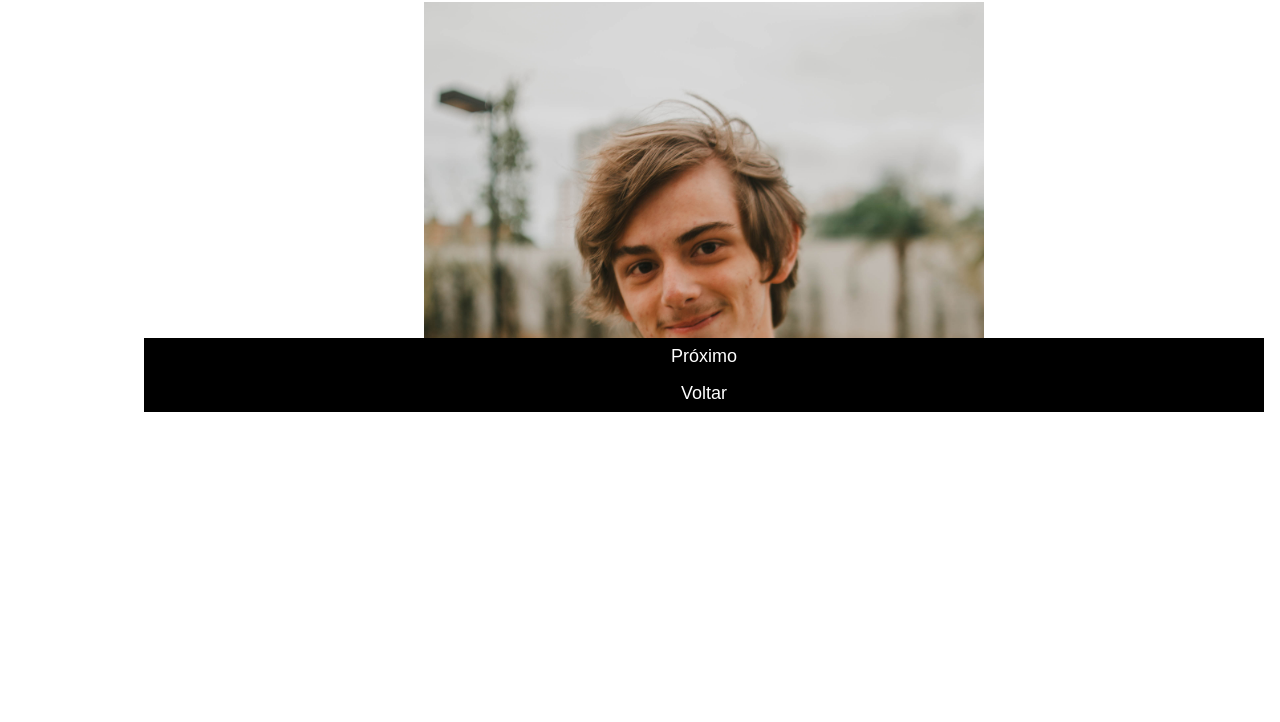
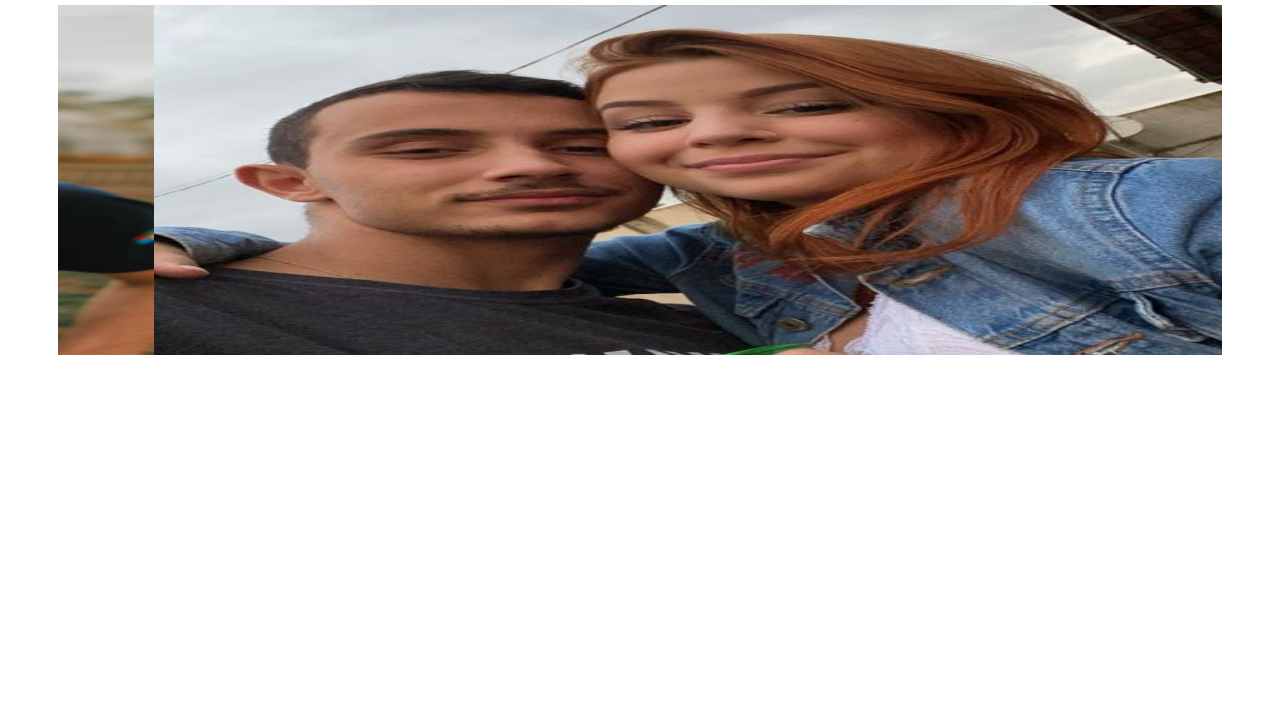
Before and after one commit to daviEstevam02/ApsPwr, a plain HTML site: page index.html in a window 1280 px wide. Shown: the part 78-800 px from the top of the page. Drawn offline with Linux system fonts and the light colour scheme; a script that the page names is missing.

Commit message:
slider novopt1

```diff
--- a/index.css
+++ b/index.css
@@ -112,6 +112,7 @@ body, html, main {
 }
 #secao-1{
   width: 100%;
+  height: 100%;
 }
 
 .slideshow-container img{
--- a/index.html
+++ b/index.html
@@ -47,14 +47,19 @@
     <main>
         <section id="secao-1">
             <div class="carousel-container">
+                <figure>
                     <div class="carousel-slide">
-            <img src="icons/IMG_1543.jpg" class="carousel-img" alt="A">
-            <img src="icons/EnzoPicture.jpg" class="carousel-img" alt="A">
-            <img src="icons/IMG_9353.jpg" class="carousel-img" alt="A">
+                        <img src="icons/IMG_1543.jpg"alt="A">
                     </div>
+                    <div class="carousel-slide">
+                        <img src="icons/EnzoPicture.jpg" alt="A">
                     </div>
-        <button id="nextBtn">Próximo</button>
-        <button id="prevBtn">Voltar</button>
+                    <div class="carousel-slide">
+                        <img src="icons/IMG_9353.jpg" alt="A">
+                    </div>
+                </figure>
+            </div>
+
         </section>
     </main>
 
@@ -62,8 +67,10 @@
         <section id="secao-2">
             <h1 class="titleSecondSection">Beneficios da captação da água da chuva</h1>
             <div class="secao2-content">
-            <p class="secondSectionParagraph">"Lorem ipsum dolor sit amet, consectetur adipiscing elit, sed do eiusmod
-                tempor incididunt ut labore et dolore magna aliqua. Ut enim ad minim veniam, quis nostrud exercitation
+                <p class="secondSectionParagraph">"Lorem ipsum dolor sit amet, consectetur adipiscing elit, sed do
+                    eiusmod
+                    tempor incididunt ut labore et dolore magna aliqua. Ut enim ad minim veniam, quis nostrud
+                    exercitation
                     ullamco laboris nisi ut aliquip ex ea commodo consequat. Duis aute irure dolor in reprehenderit in
                     voluptate velit esse cillum dolore eu fugiat nulla pariatur. Excepteur sint occaecat cupidatat non
                     proident, sunt in culpa qui officia deserunt mollit anim id est laborum." </p>
@@ -73,11 +80,14 @@
 
     <div class="thirdParallax">
         <section id="section-3">
-            <div><div class="img-area"></div></div>
+            <div>
+                <div class="img-area"></div>
+            </div>
         </section>
     </div>
     <!-- <div id="secao-3" style="height: 2000px; width: 200px;">3</div> -->
 </body>
 <script src="js/slideShow.js"></script>
 <script src="js/renderCards.js"></script>
+
 </html>
--- a/js/slideShow.js
+++ /dev/null
@@ -1,19 +0,0 @@
-var slideIndex = 0;
-showSlides();
-
-function showSlides() {
-  var i;
-  var slides = document.getElementsByClassName("carousel-slide");
-  var dots = document.getElementsByClassName("dot");
-  for (i = 0; i < slides.length; i++) {
-    slides[i].style.display = "none";
-  }
-  slideIndex++;
-  if (slideIndex > slides.length) {slideIndex = 1}
-  for (i = 0; i < dots.length; i++) {
-    dots[i].className = dots[i].className.replace(" active", "");
-  }
-  slides[slideIndex-1].style.display = "block";
-  dots[slideIndex-1].className += " active";
-  setTimeout(showSlides, 2000); // Change image every 2 seconds
-}
--- a/navbar.css
+++ b/navbar.css
@@ -1,9 +1,8 @@
-main {
-    margin-left: 8rem;
-    padding: 1rem;
-}
 
 
+  main {
+    padding: 3rem;
+}
   #navigation {
     /* list-style: none; */
     height: 80px;
@@ -61,6 +60,11 @@ ul.lista-links li img {
 }
 
 @media only screen and (max-width: 720px) {
+    main {
+        margin-left: 8rem;
+        padding: 1rem;
+    }
+
     #navigation {
         top: 0;
         width: 8rem;
--- a/slide.css
+++ b/slide.css
@@ -1,19 +1,37 @@
 .carousel-container {
-    width: 50%;
-    margin: auto;
-    padding-top: 50px;
-    overflow: hidden;
+   overflow: hidden;
+   height: 350px;
+   padding-top: 25px;
+   margin: 10px;
 }
-.carousel-slide {
-    display: flex;
+.carousel-container figure{
+    position: relative;
+    width: 500%;
+    height: 100%;
+    margin: 0;
+    left: 0;
+    animation: 20s slidy infinite;
+}
+.carousel-container figure div {
+    width: 20%;
+    float: left;
+    height: 100%;
+}
+
+.carousel-container figure img{
     width: 100%;
-    height: 350px;
+    float: left;
+    height: 100%;
 }
-.carousel-img{
-    width: 100%;
-    /* height: 100%; */
-    background-attachment: fixed;
-    background-position: center;
-    background-repeat: no-repeat;
-    background-size: cover;
+
+@keyframes slidy{
+    0%{left: 0%;}
+    10%{left: 0%;}
+
+    33%{left: -100%;}
+
+    66%{left: -200%;}
+
+    96%{left: 0%;}
+
 }
```
Lines whose indentation alone changed are shown as unchanged.
